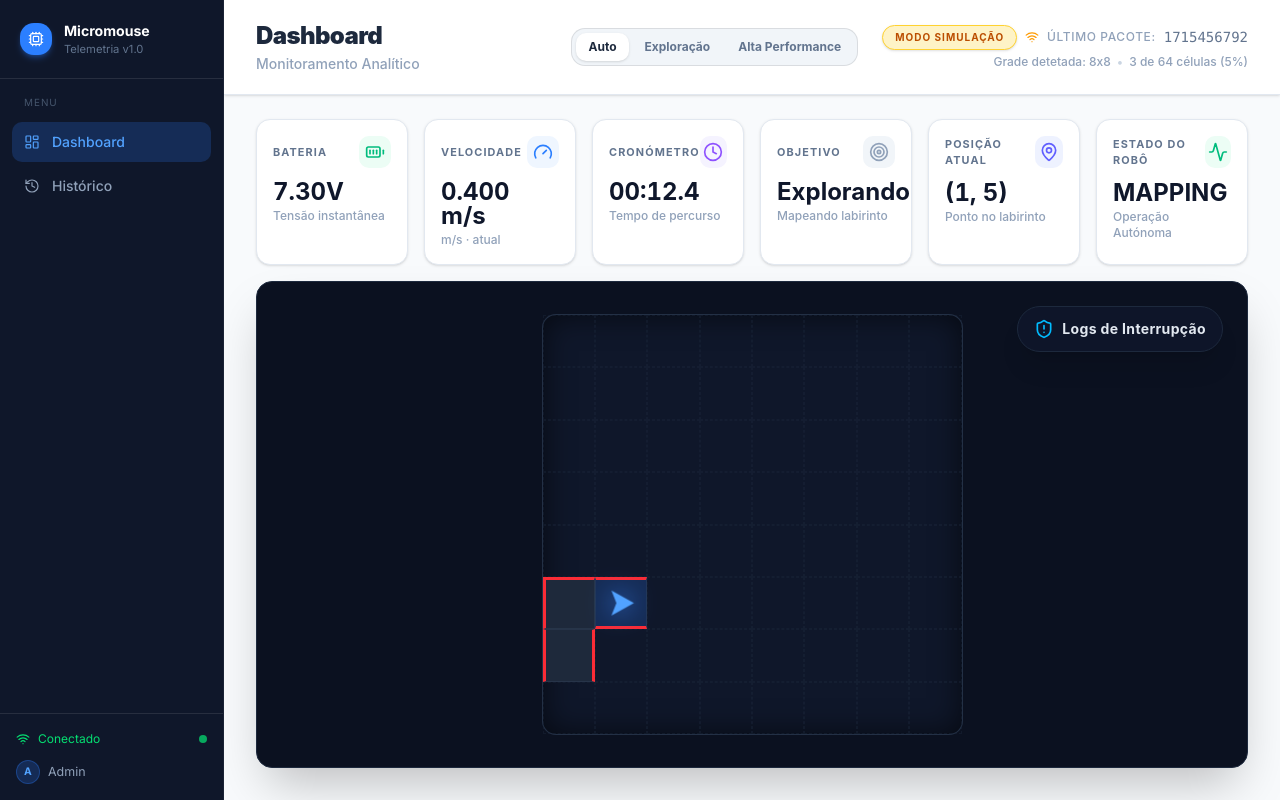
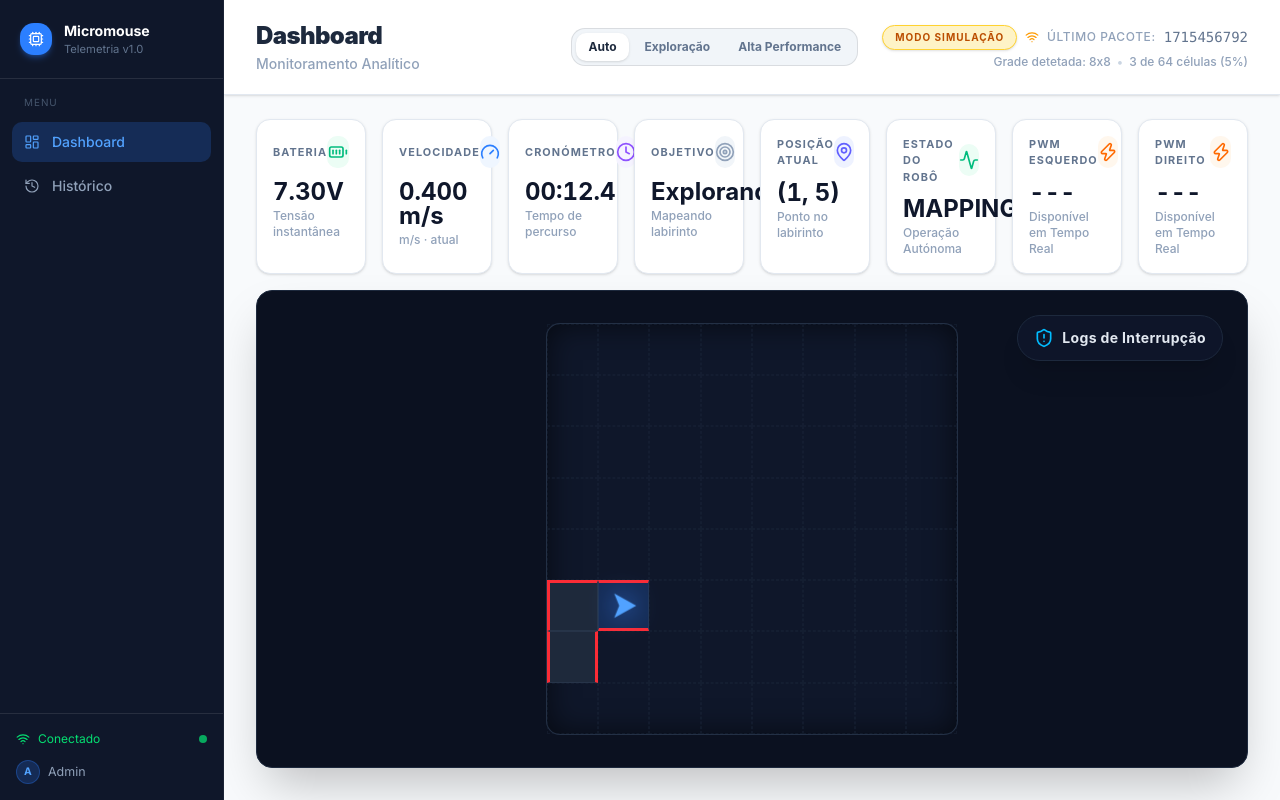
Before and after one commit to fcte-pi1/2026.1_PI1_Grupo1_Lui, a React (Vite) app in the folder src/frontend/: page / in a window 1280 px wide. Built offline with nearby package versions, Linux system fonts and the light colour scheme.

Commit message:
Subindo visualizaçao do pwm no front

```diff
--- a/src/frontend/src/app/components/Dashboard.tsx
+++ b/src/frontend/src/app/components/Dashboard.tsx
@@ -1,12 +1,26 @@
 import React, { useState, useEffect } from "react";
 import {
   BatteryFull, BatteryMedium, BatteryLow,
-  Gauge, Clock, Target, MapPin, Activity, Wifi, AlertTriangle, ShieldAlert
+  Gauge, Clock, Target, MapPin, Activity, Wifi, AlertTriangle, ShieldAlert, Zap
 } from "lucide-react";
 import { RobotMap } from "./MapaTempoReal";
 import { io } from "socket.io-client";
 
 const SOCKET_URL = "http://localhost:3001";
+
+// --- CONFIGURAÇÃO DE PWM (Issue: Inspeção de sinais de ciclo de trabalho) ---
+// TODO: Substituir pelo valor real de resolução do PWM usado no firmware do robô.
+// Placeholder atual: 0–255 (8 bits). O firmware de exemplo (gpio_pwm_example) usa
+// LEDC_TIMER_13_BIT (0–8191), mas o mock_sender.js hoje envia valores na faixa
+// 120–220, o que não bate com nenhum dos dois. Ajustar PWM_MAX assim que a
+// faixa real do hardware for confirmada.
+const PWM_MAX = 255;
+// Diferença mínima entre pwm_esq e pwm_dir (em valor absoluto) para considerar
+// que há assimetria significativa entre os motores.
+const PWM_ASSIMETRIA_LIMIAR = 30;
+// Percentual do PWM_MAX a partir do qual consideramos o motor saturado.
+const PWM_SATURACAO_PERCENTUAL = 0.95;
+// -----------------------------------------------------------------------------
 
 export interface CelulaMapa {
   x: number;
@@ -25,6 +39,10 @@ export interface DadosTelemetria {
   paredes_atuais: { norte: boolean; sul: boolean; leste: boolean; oeste: boolean };
   causa_erro?: string;
   velocidade_media?: number;
+  // Ciclo de trabalho (duty cycle) enviado a cada motor pela ponte H.
+  // Só populado no modo TEMPO REAL (vem do payload bruto do ESP32 via WebSocket).
+  pwm_esq?: number;
+  pwm_dir?: number;
 }
 
 export interface RegistoErro {
@@ -306,6 +324,24 @@ export function Dashboard() {
   const estiloBateria = obterCorBateria(telemetriaAtual.bateria_v);
   const bestLap = historicoVoltas.length > 0 ? Math.min(...historicoVoltas) : null;
 
+  // --- Diagnóstico de PWM (assimetria entre motores / saturação na ponte H) ---
+  const temDadosPwm = telemetriaAtual.pwm_esq !== undefined && telemetriaAtual.pwm_dir !== undefined;
+  const pwmEsq = telemetriaAtual.pwm_esq ?? 0;
+  const pwmDir = telemetriaAtual.pwm_dir ?? 0;
+  const diferencaPwm = Math.abs(pwmEsq - pwmDir);
+  const limiarSaturacao = PWM_MAX * PWM_SATURACAO_PERCENTUAL;
+
+  const isPwmEsqSaturado = temDadosPwm && pwmEsq >= limiarSaturacao;
+  const isPwmDirSaturado = temDadosPwm && pwmDir >= limiarSaturacao;
+  const isPwmAssimetrico = temDadosPwm && diferencaPwm >= PWM_ASSIMETRIA_LIMIAR;
+
+  const obterSubLabelPwm = (saturado: boolean) => {
+    if (saturado) return "Saturado (limite da ponte H)";
+    if (isPwmAssimetrico) return `Assimetria de ${diferencaPwm} entre motores`;
+    return "Ciclo de trabalho instantâneo";
+  };
+  // -----------------------------------------------------------------------------
+
   return (
     <div className="h-full flex flex-col bg-[#F8FAFC] font-sans relative overflow-hidden">
 
@@ -408,7 +444,7 @@ export function Dashboard() {
       </div>
 
       {/* Grid de Cartões Analíticos Adaptativo (HU 2.4 e HU 3.2.1) */}
-      <div className="px-8 pt-6 pb-4 grid grid-cols-2 xl:grid-cols-6 gap-4 shrink-0">
+      <div className="px-8 pt-6 pb-4 grid grid-cols-2 xl:grid-cols-8 gap-4 shrink-0">
         {isFastRun ? (
           <>
             {/* Volta Atual (Em destaque, col-span-2) */}
@@ -453,6 +489,26 @@ export function Dashboard() {
               iconBg="bg-emerald-50"
               icon={<MapPin className="w-5 h-5 text-emerald-500" strokeWidth={2} />}
             />
+            {/* PWM Esquerdo (Issue: Inspeção de sinais de ciclo de trabalho) */}
+            <CartaoEstatistica
+              label="PWM Esquerdo"
+              value={temDadosPwm ? pwmEsq : "---"}
+              sub={temDadosPwm ? obterSubLabelPwm(isPwmEsqSaturado) : "Disponível em Tempo Real"}
+              iconBg="bg-orange-50"
+              icon={<Zap className="w-5 h-5 text-orange-500" strokeWidth={2} />}
+              critical={isPwmEsqSaturado}
+              highlight={!isPwmEsqSaturado && isPwmAssimetrico}
+            />
+            {/* PWM Direito (Issue: Inspeção de sinais de ciclo de trabalho) */}
+            <CartaoEstatistica
+              label="PWM Direito"
+              value={temDadosPwm ? pwmDir : "---"}
+              sub={temDadosPwm ? obterSubLabelPwm(isPwmDirSaturado) : "Disponível em Tempo Real"}
+              iconBg="bg-orange-50"
+              icon={<Zap className="w-5 h-5 text-orange-500" strokeWidth={2} />}
+              critical={isPwmDirSaturado}
+              highlight={!isPwmDirSaturado && isPwmAssimetrico}
+            />
           </>
         ) : (
           <>
@@ -476,6 +532,26 @@ export function Dashboard() {
               iconBg={possuiErroCritico ? "bg-red-100" : "bg-emerald-50"}
               icon={<Activity className={`w-5 h-5 ${possuiErroCritico ? "text-red-500" : "text-emerald-500"}`} strokeWidth={2} />}
               highlight={possuiErroCritico}
+            />
+            {/* PWM Esquerdo (Issue: Inspeção de sinais de ciclo de trabalho) */}
+            <CartaoEstatistica
+              label="PWM Esquerdo"
+              value={temDadosPwm ? pwmEsq : "---"}
+              sub={temDadosPwm ? obterSubLabelPwm(isPwmEsqSaturado) : "Disponível em Tempo Real"}
+              iconBg="bg-orange-50"
+              icon={<Zap className="w-5 h-5 text-orange-500" strokeWidth={2} />}
+              critical={isPwmEsqSaturado}
+              highlight={!isPwmEsqSaturado && isPwmAssimetrico}
+            />
+            {/* PWM Direito (Issue: Inspeção de sinais de ciclo de trabalho) */}
+            <CartaoEstatistica
+              label="PWM Direito"
+              value={temDadosPwm ? pwmDir : "---"}
+              sub={temDadosPwm ? obterSubLabelPwm(isPwmDirSaturado) : "Disponível em Tempo Real"}
+              iconBg="bg-orange-50"
+              icon={<Zap className="w-5 h-5 text-orange-500" strokeWidth={2} />}
+              critical={isPwmDirSaturado}
+              highlight={!isPwmDirSaturado && isPwmAssimetrico}
             />
           </>
         )}
```
Also changed, not shown: 1 other file (tests, documents, lock files or other folders).
